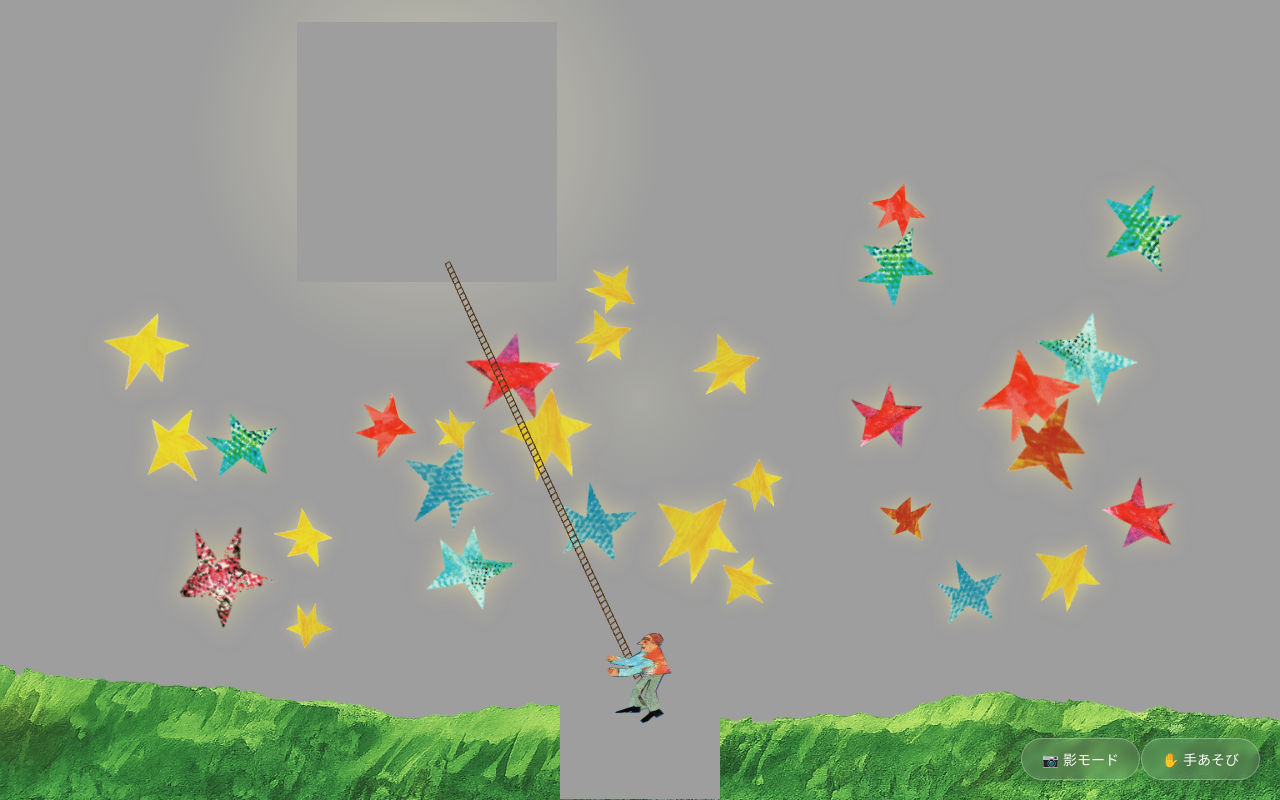
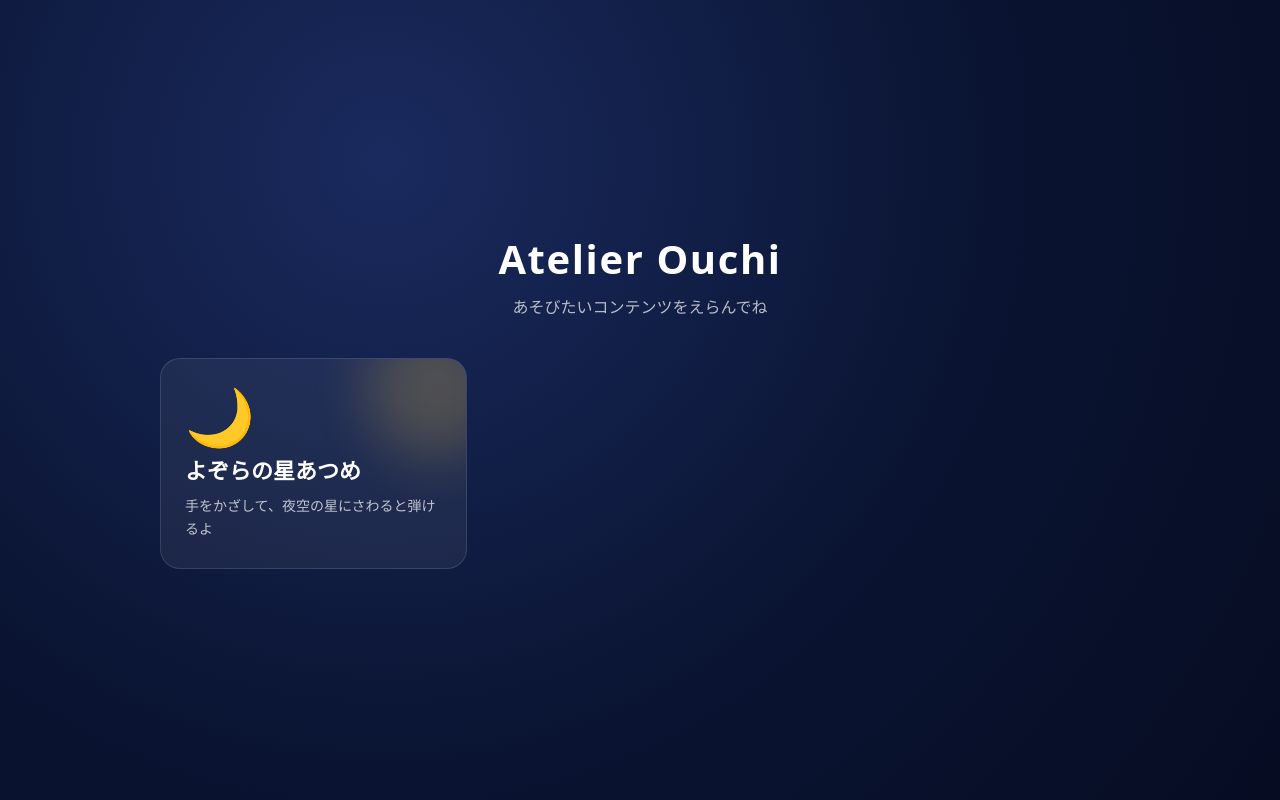
Before and after one commit to akary/atelier-ouchi-prototype, a website built with Vite: page index.html in a window 1280 px wide. Built offline with nearby package versions, Linux system fonts and the light colour scheme.

Commit message:
コンテンツ選択画面を追加

```diff
--- a/index.html
+++ b/index.html
@@ -3,15 +3,23 @@
   <head>
     <meta charset="UTF-8" />
     <meta name="viewport" content="width=device-width, initial-scale=1.0" />
-    <title>Atelier Ouchi — Prototype</title>
+    <title>Atelier Ouchi — コンテンツ選択</title>
     <style>
       * { margin: 0; padding: 0; box-sizing: border-box; }
-      body { background: #0a1432; overflow: hidden; }
-      #canvas { display: block; width: 100vw; height: 100vh; }
+      html, body { min-height: 100%; }
+      body {
+        font-family: system-ui, sans-serif; color: #fff;
+        background: radial-gradient(circle at 30% 20%, #1a2a5e 0%, #0a1432 55%, #060c22 100%);
+        min-height: 100vh;
+      }
+      #app {
+        min-height: 100vh; display: flex; flex-direction: column;
+        align-items: center; justify-content: center; padding: 48px 24px;
+      }
     </style>
   </head>
   <body>
-    <canvas id="canvas"></canvas>
-    <script type="module" src="/src/main.ts"></script>
+    <main id="app"></main>
+    <script type="module" src="/src/pages/top.ts"></script>
   </body>
 </html>
--- /dev/null
+++ b/src/contents.ts
@@ -0,0 +1,36 @@
+// ============================================================
+// コンテンツ登録表（トップページの一覧はここから生成される）
+//
+// 新しいコンテンツを増やすとき:
+//   1. <content-id>/index.html を作り、そのコンテンツの main.ts を読み込む
+//   2. この配列に1つ足す（href は上の HTML の URL）
+//   3. vite.config.ts の build.rollupOptions.input にも同じ HTML を足す
+// ============================================================
+
+export interface ContentEntry {
+  id: string;
+  title: string;
+  description: string;
+  emoji: string;        // カードのアイコン（画像サムネに差し替えても良い）
+  href: string;         // 遷移先ページ
+  accent: string;       // カードのアクセント色
+  ready?: boolean;      // false なら「準備中」表示（クリック不可）
+}
+
+export const CONTENTS: ContentEntry[] = [
+  {
+    id: 'star-catch',
+    title: 'よぞらの星あつめ',
+    description: '手をかざして、夜空の星にさわると弾けるよ',
+    emoji: '🌙',
+    href: '/star-catch/',
+    accent: '#f5c542',
+    ready: true,
+  },
+  // 例: 次のコンテンツを足すときのテンプレ
+  // {
+  //   id: 'bubble-pop', title: 'しゃぼんだまポップ',
+  //   description: '手でしゃぼんだまをぱちんと割ろう',
+  //   emoji: '🫧', href: '/bubble-pop/', accent: '#7ec8e3', ready: false,
+  // },
+];
--- /dev/null
+++ b/src/pages/top.ts
@@ -0,0 +1,82 @@
+import { CONTENTS, type ContentEntry } from '../contents';
+
+// トップページ：コンテンツ選択画面。CONTENTS を元にカードを並べる。
+function createCard(c: ContentEntry): HTMLElement {
+  const clickable = c.ready !== false;
+  const card = document.createElement(clickable ? 'a' : 'div');
+  if (clickable && card instanceof HTMLAnchorElement) card.href = c.href;
+
+  card.style.cssText = `
+    position: relative; display: flex; flex-direction: column; gap: 10px;
+    padding: 28px 24px; border-radius: 20px; text-decoration: none;
+    background: rgba(255,255,255,0.06); border: 1px solid rgba(255,255,255,0.12);
+    color: #fff; overflow: hidden; transition: transform .15s ease, box-shadow .15s ease, background .15s ease;
+    ${clickable ? 'cursor: pointer;' : 'opacity: 0.5; cursor: default;'}
+  `;
+
+  // アクセントの光
+  const glow = document.createElement('div');
+  glow.style.cssText = `position:absolute; top:-40px; right:-40px; width:140px; height:140px;
+    border-radius:50%; background:${c.accent}; opacity:0.22; filter:blur(28px);`;
+  card.appendChild(glow);
+
+  const icon = document.createElement('div');
+  icon.textContent = c.emoji;
+  icon.style.cssText = `font-size:56px; line-height:1;`;
+
+  const title = document.createElement('div');
+  title.textContent = c.title;
+  title.style.cssText = `font-size:22px; font-weight:700;`;
+
+  const desc = document.createElement('div');
+  desc.textContent = c.description;
+  desc.style.cssText = `font-size:14px; line-height:1.6; color:rgba(255,255,255,0.72);`;
+
+  card.append(icon, title, desc);
+
+  if (!clickable) {
+    const badge = document.createElement('div');
+    badge.textContent = '準備中';
+    badge.style.cssText = `align-self:flex-start; margin-top:4px; padding:3px 12px; border-radius:999px;
+      font-size:12px; background:rgba(255,255,255,0.15);`;
+    card.appendChild(badge);
+  } else {
+    // ホバーで少し浮かせる
+    card.addEventListener('mouseenter', () => {
+      card.style.transform = 'translateY(-4px)';
+      card.style.boxShadow = `0 12px 40px rgba(0,0,0,0.35)`;
+      card.style.background = 'rgba(255,255,255,0.1)';
+    });
+    card.addEventListener('mouseleave', () => {
+      card.style.transform = 'translateY(0)';
+      card.style.boxShadow = 'none';
+      card.style.background = 'rgba(255,255,255,0.06)';
+    });
+  }
+
+  return card;
+}
+
+function render(): void {
+  const app = document.querySelector<HTMLElement>('#app');
+  if (!app) return;
+
+  const header = document.createElement('header');
+  header.style.cssText = `text-align:center; margin-bottom:40px;`;
+  const h1 = document.createElement('h1');
+  h1.textContent = 'Atelier Ouchi';
+  h1.style.cssText = `font-size:40px; font-weight:800; letter-spacing:0.04em; margin-bottom:8px;`;
+  const sub = document.createElement('p');
+  sub.textContent = 'あそびたいコンテンツをえらんでね';
+  sub.style.cssText = `font-size:16px; color:rgba(255,255,255,0.7);`;
+  header.append(h1, sub);
+
+  const grid = document.createElement('div');
+  grid.style.cssText = `display:grid; gap:20px; width:100%; max-width:960px;
+    grid-template-columns:repeat(auto-fill, minmax(240px, 1fr));`;
+  for (const c of CONTENTS) grid.appendChild(createCard(c));
+
+  app.append(header, grid);
+}
+
+render();
--- a/vite.config.ts
+++ b/vite.config.ts
@@ -9,4 +9,14 @@ export default defineConfig({
     host: true,   // LAN上の他デバイス（スマホ）からアクセス可能にする
     port: 5173,
   },
+  build: {
+    rollupOptions: {
+      // マルチページ：トップと各コンテンツの HTML をエントリに登録する。
+      // コンテンツを増やしたらここに1行足す（<content-id>/index.html）。
+      input: {
+        top: 'index.html',
+        'star-catch': 'star-catch/index.html',
+      },
+    },
+  },
 });
```
Also changed, not shown: star-catch/index.html (added, +26 -0 lines).
